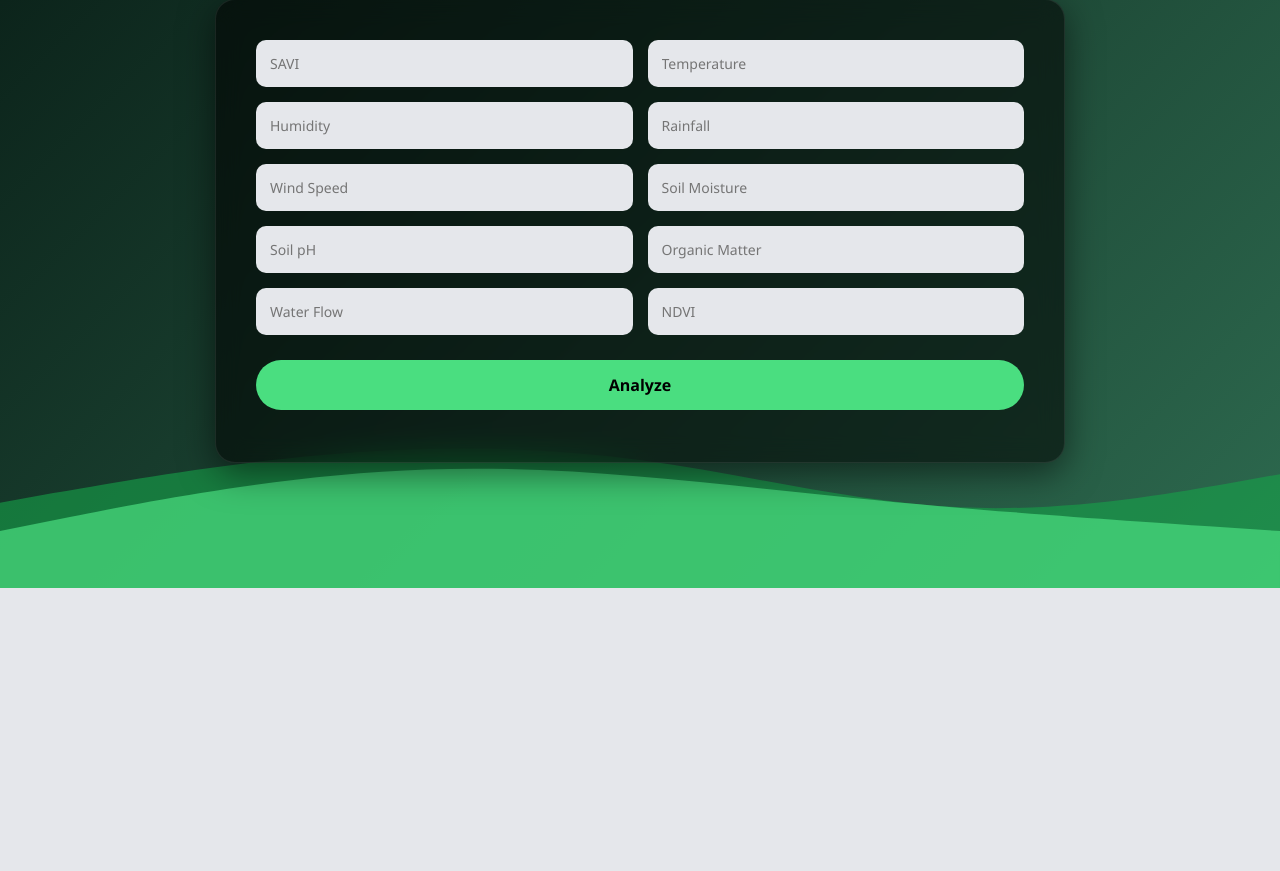
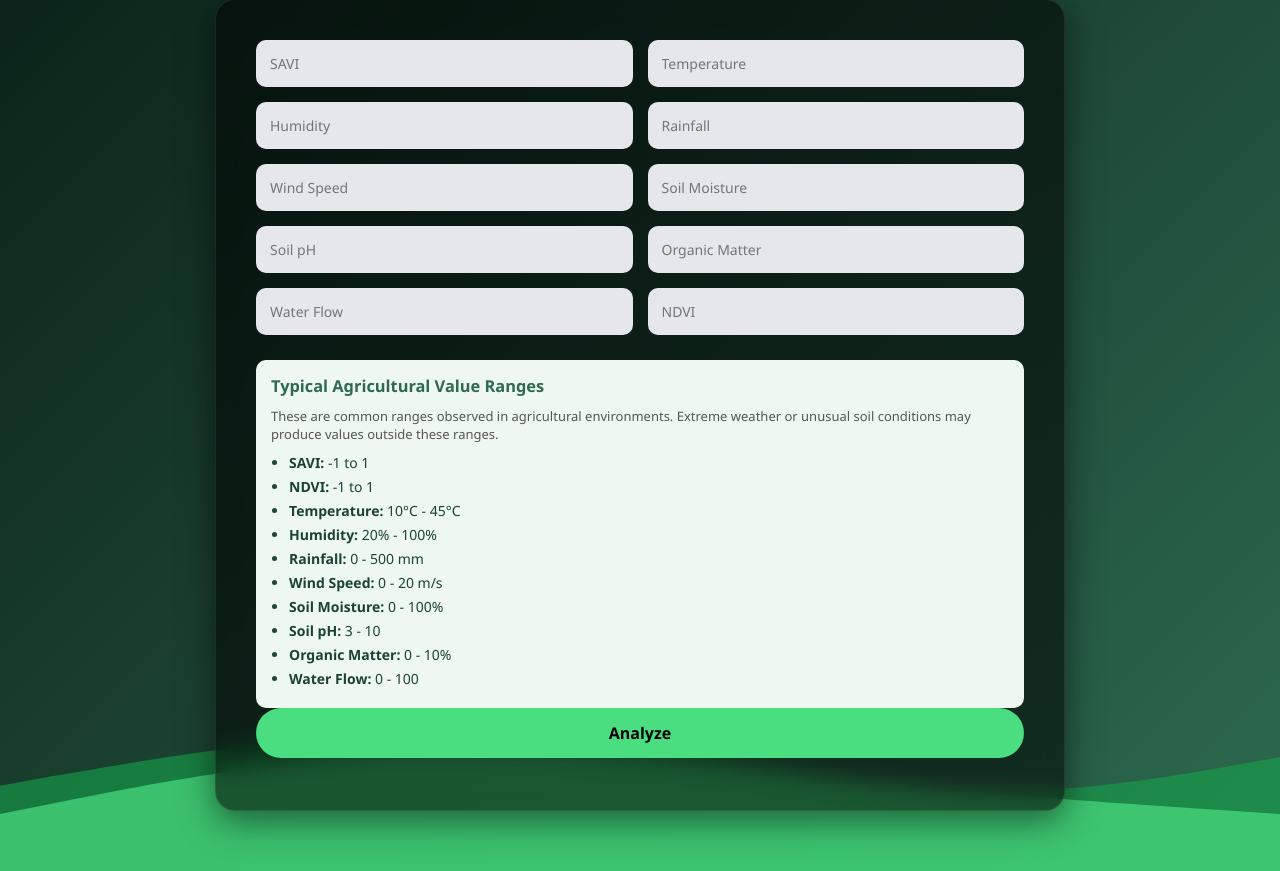
Before and after one commit to Samm005/AgriAI, a Flask app: page /detection in a window 1280 px wide. Shown: the part 212-1083 px from the top of the page. Before the commit the page ends 800 px from the top, so only its background shows below. Run offline with Flask 3, Linux system fonts and the light colour scheme; parts of the project's set-up code (start-up, migrations or seed data) failed here and were passed over.

Commit message:
Hint box

```diff
--- a/static/css/detection.css
+++ b/static/css/detection.css
@@ -265,3 +265,31 @@ font-size:14px;
 text-align:center;
 font-weight:500;
 }
+
+.hint-note{
+font-size:13px;
+margin-bottom:10px;
+color:#555;
+}
+
+.hint-box{
+margin-top:20px;
+background:#eef7f1;
+padding:15px;
+border-radius:10px;
+font-size:14px;
+color:#1b4332;
+}
+
+.hint-box h3{
+margin-bottom:10px;
+color:#2d6a4f;
+}
+
+.hint-box ul{
+padding-left:18px;
+}
+
+.hint-box li{
+margin-bottom:5px;
+}
--- a/templates/detection.html
+++ b/templates/detection.html
@@ -41,6 +41,30 @@
 
 <input id="Water_Flow" placeholder="Water Flow" type="number" step="any">
 <input id="NDVI" placeholder="NDVI" type="number" step="any">
+
+</div>
+
+<div class="hint-box">
+
+<h3>Typical Agricultural Value Ranges</h3>
+
+<p class="hint-note">
+These are common ranges observed in agricultural environments.
+Extreme weather or unusual soil conditions may produce values outside these ranges.
+</p>
+
+<ul>
+<li><strong>SAVI:</strong> -1 to 1</li>
+<li><strong>NDVI:</strong> -1 to 1</li>
+<li><strong>Temperature:</strong> 10°C - 45°C</li>
+<li><strong>Humidity:</strong> 20% - 100%</li>
+<li><strong>Rainfall:</strong> 0 - 500 mm</li>
+<li><strong>Wind Speed:</strong> 0 - 20 m/s</li>
+<li><strong>Soil Moisture:</strong> 0 - 100%</li>
+<li><strong>Soil pH:</strong> 3 - 10</li>
+<li><strong>Organic Matter:</strong> 0 - 10%</li>
+<li><strong>Water Flow:</strong> 0 - 100</li>
+</ul>
 
 </div>
 
```
